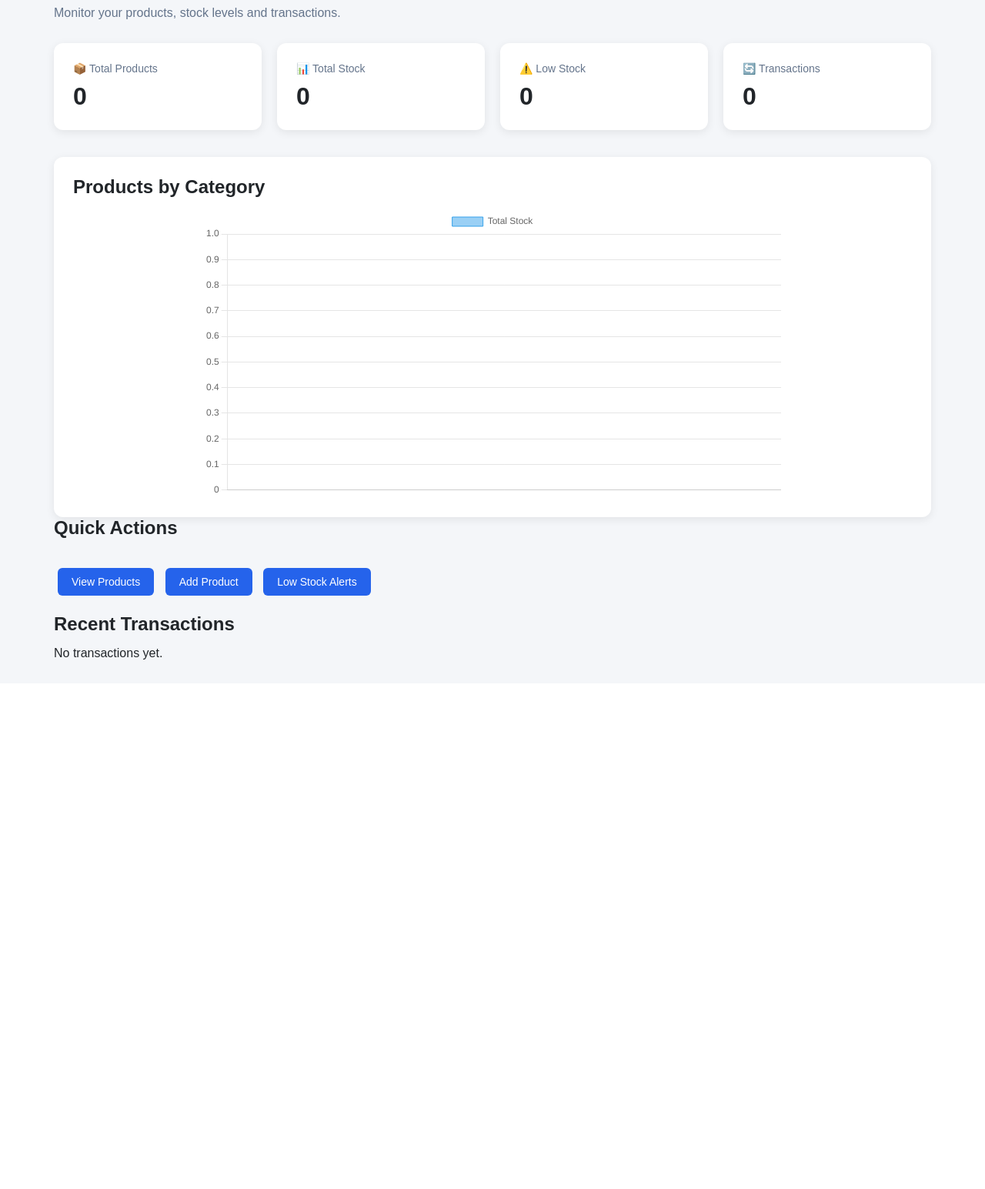
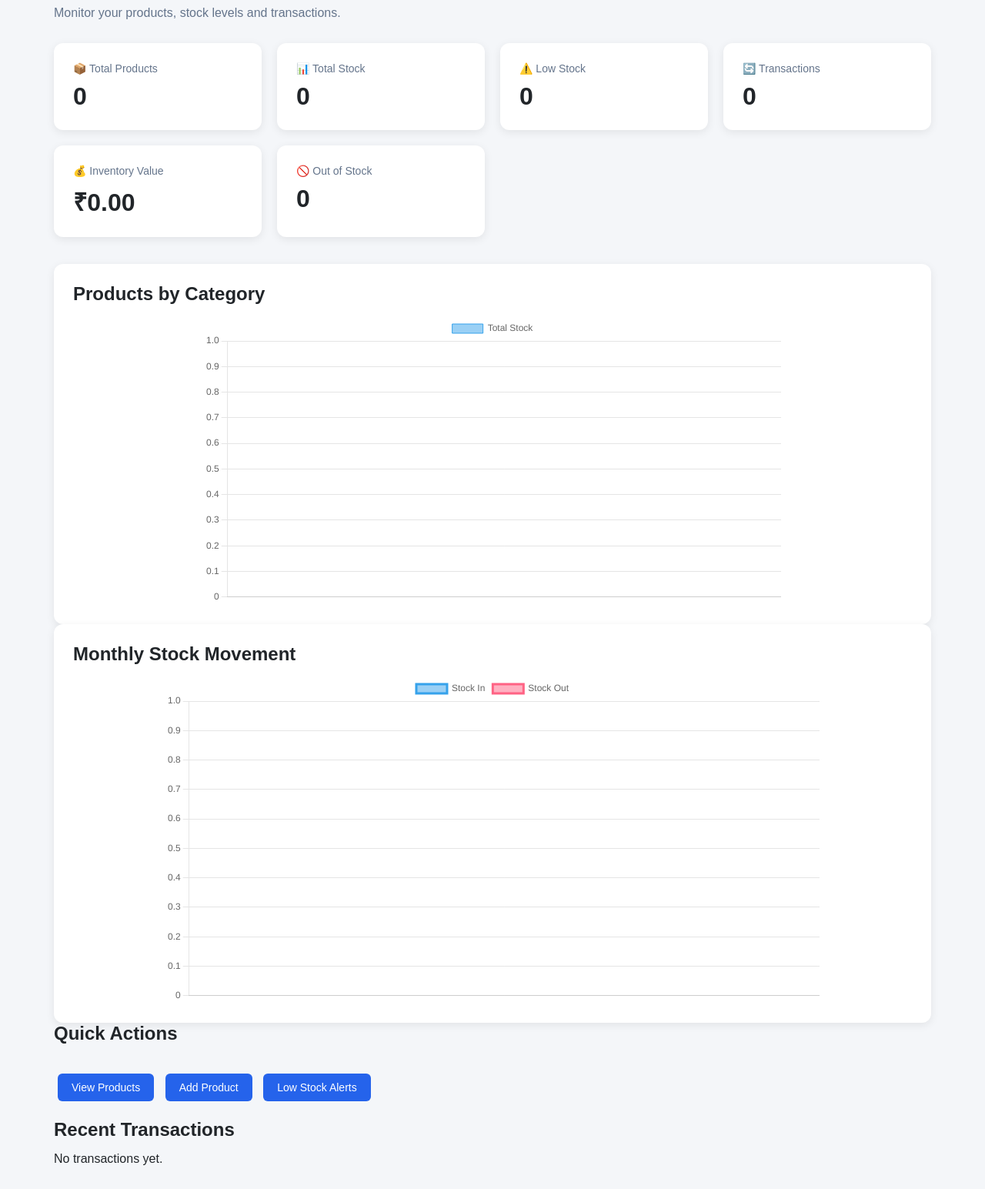
Before and after one commit to kanav4611-boop/inventory-management-system, a Flask app: page / in a window 1280 px wide. Shown: the part 137-1682 px from the top of the page at 77% size. Before the commit the page ends 994 px from the top, so only its background shows below. Run offline with Flask 3, Linux system fonts and the light colour scheme; the visitor is signed in with stand-in values (Sample User, id 1); data that the repository does not hold is empty.

Commit message:
Improve dashboard with inventory and movement analytics

```diff
--- a/app.py
+++ b/app.py
@@ -219,9 +219,36 @@ def home():
 
     total_transactions = Transaction.query.count()
 
+    total_inventory_value = db.session.query(
+        db.func.sum(Product.price * Product.quantity)
+    ).scalar() or 0
+
+    out_of_stock_products = Product.query.filter(
+        Product.quantity == 0
+    ).count()
+
     recent_transactions = Transaction.query.order_by(
         Transaction.date.desc()
     ).limit(5).all()
+
+    # Monthly stock movement chart data
+    movement_rows = db.session.query(
+        db.func.strftime("%Y-%m", Transaction.date).label("month"),
+        Transaction.transaction_type,
+        db.func.sum(Transaction.quantity)
+    ).group_by(
+        db.func.strftime("%Y-%m", Transaction.date),
+        Transaction.transaction_type
+    ).order_by("month").all()
+
+    monthly_totals = {}
+    for month, movement_type, total in movement_rows:
+        monthly_totals.setdefault(month, {"Stock In": 0, "Stock Out": 0})
+        monthly_totals[month][movement_type] = total
+
+    movement_months = list(monthly_totals.keys())
+    monthly_stock_in = [monthly_totals[m]["Stock In"] for m in movement_months]
+    monthly_stock_out = [monthly_totals[m]["Stock Out"] for m in movement_months]
 
     # Dashboard chart data
     category_data = db.session.query(
@@ -238,9 +265,14 @@ def home():
         total_stock=total_stock,
         low_stock_products=low_stock_products,
         total_transactions=total_transactions,
+        total_inventory_value=total_inventory_value,
+        out_of_stock_products=out_of_stock_products,
         recent_transactions=recent_transactions,
         chart_labels=chart_labels,
-        chart_values=chart_values
+        chart_values=chart_values,
+        movement_months=movement_months,
+        monthly_stock_in=monthly_stock_in,
+        monthly_stock_out=monthly_stock_out
     )
 
 
--- a/templates/index.html
+++ b/templates/index.html
@@ -65,6 +65,16 @@
                 <h3>{{ total_transactions }}</h3>
             </div>
 
+            <div class="dashboard-card">
+                <p>💰 Inventory Value</p>
+                <h3>₹{{ "%.2f"|format(total_inventory_value) }}</h3>
+            </div>
+
+            <div class="dashboard-card">
+                <p>🚫 Out of Stock</p>
+                <h3>{{ out_of_stock_products }}</h3>
+            </div>
+
         </div>
 
 
@@ -79,6 +89,14 @@
 
         </div>
 
+
+        <!-- Monthly Stock Movement Chart -->
+        <div class="dashboard-card">
+            <h2>Monthly Stock Movement</h2>
+            <div style="max-width: 850px; margin: auto;">
+                <canvas id="monthlyMovementChart"></canvas>
+            </div>
+        </div>
 
         <!-- Quick Actions -->
         <h2>Quick Actions</h2>
@@ -142,7 +160,10 @@
     <script id="chart-data" type="application/json">
     {
         "labels": {{ chart_labels | tojson }},
-        "values": {{ chart_values | tojson }}
+        "values": {{ chart_values | tojson }},
+        "months": {{ movement_months | tojson }},
+        "stockIn": {{ monthly_stock_in | tojson }},
+        "stockOut": {{ monthly_stock_out | tojson }}
     }
     </script>
 
@@ -184,6 +205,35 @@
 
     </script>
 
+    <script>
+        const movementCanvas = document.getElementById('monthlyMovementChart');
+
+        new Chart(movementCanvas, {
+            type: 'line',
+            data: {
+                labels: chartData.months,
+                datasets: [
+                    {
+                        label: 'Stock In',
+                        data: chartData.stockIn,
+                        tension: 0.25
+                    },
+                    {
+                        label: 'Stock Out',
+                        data: chartData.stockOut,
+                        tension: 0.25
+                    }
+                ]
+            },
+            options: {
+                responsive: true,
+                scales: {
+                    y: { beginAtZero: true }
+                }
+            }
+        });
+    </script>
+
 </body>
 
 </html>
```
